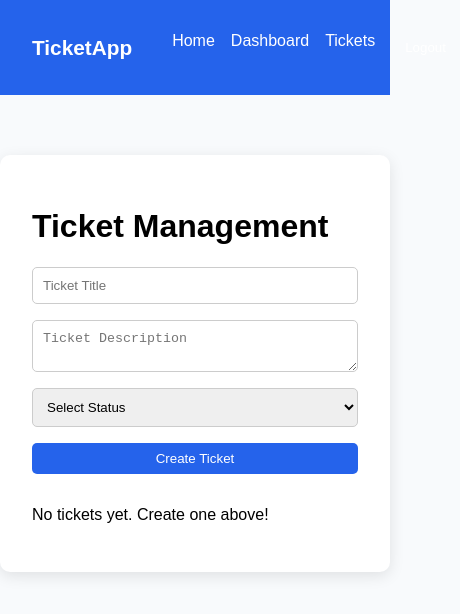
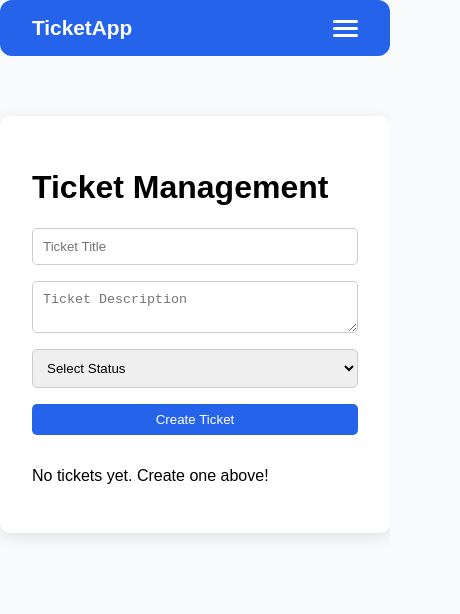
Before and after one commit to GIGOMEDIA/vue-ticket, a Vue app: page /tickets in a window 390 px wide. Shown: the top 614 px of the page, 460 px wide, since content can reach past the window. Built offline with nearby package versions, Linux system fonts and the light colour scheme; sample sign-in values are in the browser's storage.

Commit message:
Make Navbar responsive and update TicketManagement and router

```diff
--- a/src/components/Navbar.vue
+++ b/src/components/Navbar.vue
@@ -1,17 +1,22 @@
 <template>
   <nav class="navbar">
     <h2 class="logo">TicketApp</h2>
-    <ul class="nav-links">
-      <!-- Home link always visible -->
+
+    <!-- Hamburger Icon for mobile -->
+    <div class="hamburger" @click="toggleMenu">
+      <span :class="{ 'bar1': true, 'change1': menuOpen }"></span>
+      <span :class="{ 'bar2': true, 'change2': menuOpen }"></span>
+      <span :class="{ 'bar3': true, 'change3': menuOpen }"></span>
+    </div>
+
+    <ul :class="['nav-links', { 'nav-active': menuOpen }]">
       <li><router-link to="/">Home</router-link></li>
 
-      <!-- Show these only if NOT logged in -->
       <template v-if="!isAuthenticated">
         <li><router-link to="/login">Login</router-link></li>
         <li><router-link to="/signup">Signup</router-link></li>
       </template>
 
-      <!-- Show these only if logged in -->
       <template v-else>
         <li><router-link to="/dashboard">Dashboard</router-link></li>
         <li><router-link to="/tickets">Tickets</router-link></li>
@@ -26,22 +31,21 @@ export default {
   name: "Navbar",
   data() {
     return {
-      isAuthenticated: !!localStorage.getItem("ticketapp_session")
+      isAuthenticated: !!localStorage.getItem("ticketapp_session"),
+      menuOpen: false, // controls hamburger menu
     };
   },
-  watch: {
-    // Watch localStorage for changes (e.g., login/logout)
-    isAuthenticated() {
-      this.isAuthenticated = !!localStorage.getItem("ticketapp_session");
-    }
-  },
   methods: {
+    toggleMenu() {
+      this.menuOpen = !this.menuOpen;
+    },
     logout() {
       localStorage.removeItem("ticketapp_session");
       this.isAuthenticated = false;
       this.$router.push("/login");
-    }
-  }
+      this.menuOpen = false; // close menu on logout
+    },
+  },
 };
 </script>
 
@@ -54,29 +58,78 @@ export default {
   color: white;
   padding: 1rem 2rem;
   border-radius: 12px;
+  position: relative;
 }
 
-.logo {
-  font-size: 1.5rem;
-  font-weight: bold;
+/* Hamburger */
+.hamburger {
+  display: none;
+  flex-direction: column;
+  cursor: pointer;
+  gap: 4px;
+}
+.hamburger span {
+  height: 3px;
+  width: 25px;
+  background: white;
+  border-radius: 2px;
+  transition: all 0.3s ease;
+}
+.bar1.change1 {
+  transform: rotate(-45deg) translate(-5px, 6px);
+}
+.bar2.change2 {
+  opacity: 0;
+}
+.bar3.change3 {
+  transform: rotate(45deg) translate(-5px, -6px);
 }
 
 .nav-links {
   display: flex;
   gap: 1rem;
   list-style: none;
+  transition: max-height 0.3s ease;
 }
 
+/* Responsive */
+@media screen and (max-width: 768px) {
+  .hamburger {
+    display: flex;
+  }
+  .nav-links {
+    position: absolute;
+    top: 70px;
+    right: 0;
+    background: #2563eb;
+    flex-direction: column;
+    width: 100%;
+    max-height: 0;
+    overflow: hidden;
+    border-radius: 0 0 12px 12px;
+  }
+  .nav-links.nav-active {
+    max-height: 500px; /* enough to show all items */
+  }
+  .nav-links li {
+    text-align: center;
+    margin: 1rem 0;
+  }
+}
+
+/* Other existing styles */
+.logo {
+  font-size: 1.5rem;
+  font-weight: bold;
+}
 .nav-links a {
   color: white;
   text-decoration: none;
   font-weight: 500;
 }
-
 .nav-links a.router-link-active {
   border-bottom: 2px solid white;
 }
-
 .logout-btn {
   background: #ef4444;
   border: none;
--- a/src/router/index.js
+++ b/src/router/index.js
@@ -6,7 +6,7 @@ import Dashboard from '../views/Dashboard.vue'
 import TicketManagement from '../views/TicketManagement.vue'
 
 const routes = [
-  { path: '/', redirect: '/login' },
+  { path: '/', redirect: '/login' }, // default to login
   { path: '/login', name: 'Login', component: Login },
   { path: '/signup', name: 'Signup', component: Signup },
   { path: '/home', name: 'Home', component: Home, meta: { requiresAuth: true } },
@@ -21,11 +21,14 @@ const router = createRouter({
 
 // Route Guard
 router.beforeEach((to, from, next) => {
-  const isAuthenticated = localStorage.getItem('ticketapp_session')
-  if (to.meta.requiresAuth && !isAuthenticated) {
+  const isAuthenticated = !!localStorage.getItem('ticketapp_session')
+
+  if ((to.path === '/login' || to.path === '/signup') && isAuthenticated) {
+    // logged-in users should go to home
+    next('/home')
+  } else if (to.meta.requiresAuth && !isAuthenticated) {
+    // unauthenticated users trying to access protected routes
     next('/login')
-  } else if ((to.path === '/login' || to.path === '/signup') && isAuthenticated) {
-    next('/home') // redirect logged-in users
   } else {
     next()
   }
--- a/src/views/TicketManagement.vue
+++ b/src/views/TicketManagement.vue
@@ -1,9 +1,17 @@
 <template>
   <div>
-    <!-- Navbar -->
+    <!-- Responsive Navbar -->
     <nav class="navbar">
       <div class="logo">TicketApp</div>
-      <ul class="nav-links">
+
+      <!-- Hamburger -->
+      <div class="hamburger" @click="toggleMenu">
+        <span :class="{ 'bar1': true, 'change1': menuOpen }"></span>
+        <span :class="{ 'bar2': true, 'change2': menuOpen }"></span>
+        <span :class="{ 'bar3': true, 'change3': menuOpen }"></span>
+      </div>
+
+      <ul :class="['nav-links', { 'nav-active': menuOpen }]">
         <li><router-link to="/home">Home</router-link></li>
         <li><router-link to="/dashboard">Dashboard</router-link></li>
         <li><router-link to="/tickets">Tickets</router-link></li>
@@ -55,14 +63,11 @@ export default {
   data() {
     return {
       tickets: [],
-      form: {
-        title: '',
-        description: '',
-        status: ''
-      },
+      form: { title: '', description: '', status: '' },
       editIndex: null,
       error: '',
-      success: ''
+      success: '',
+      menuOpen: false
     }
   },
   created() {
@@ -70,6 +75,9 @@ export default {
     this.tickets = storedTickets
   },
   methods: {
+    toggleMenu() {
+      this.menuOpen = !this.menuOpen;
+    },
     saveTickets() {
       localStorage.setItem('ticketapp_tickets', JSON.stringify(this.tickets))
     },
@@ -124,6 +132,8 @@ export default {
   background: #2563eb;
   padding: 1rem 2rem;
   color: white;
+  position: relative;
+  border-radius: 12px;
 }
 
 .navbar .logo {
@@ -135,10 +145,11 @@ export default {
   display: flex;
   gap: 1rem;
   list-style: none;
+  transition: max-height 0.3s ease;
 }
 
-.nav-links li a,
-.nav-links li button {
+.nav-links a,
+.nav-links button {
   color: white;
   text-decoration: none;
   background: none;
@@ -147,9 +158,49 @@ export default {
   font-weight: 500;
 }
 
-.nav-links li button:hover,
+.nav-links a.router-link-active {
+  border-bottom: 2px solid white;
+}
+
+button:hover,
 .nav-links li a:hover {
   text-decoration: underline;
+}
+
+/* Hamburger */
+.hamburger {
+  display: none;
+  flex-direction: column;
+  gap: 4px;
+  cursor: pointer;
+}
+.hamburger span {
+  width: 25px;
+  height: 3px;
+  background: white;
+  border-radius: 2px;
+  transition: all 0.3s ease;
+}
+.bar1.change1 { transform: rotate(-45deg) translate(-5px,6px); }
+.bar2.change2 { opacity: 0; }
+.bar3.change3 { transform: rotate(45deg) translate(-5px,-6px); }
+
+/* Responsive */
+@media screen and (max-width: 768px) {
+  .hamburger { display: flex; }
+  .nav-links {
+    flex-direction: column;
+    position: absolute;
+    top: 70px;
+    right: 0;
+    background: #2563eb;
+    width: 100%;
+    max-height: 0;
+    overflow: hidden;
+    border-radius: 0 0 12px 12px;
+  }
+  .nav-links.nav-active { max-height: 500px; }
+  .nav-links li { text-align: center; margin: 1rem 0; }
 }
 
 /* Ticket Section */
@@ -198,17 +249,9 @@ export default {
   font-size: 0.9rem;
 }
 
-.status.open {
-  background: #16a34a;
-}
-
-.status.in_progress {
-  background: #f59e0b;
-}
-
-.status.closed {
-  background: #6b7280;
-}
+.status.open { background: #16a34a; }
+.status.in_progress { background: #f59e0b; }
+.status.closed { background: #6b7280; }
 
 .actions {
   margin-top: 10px;
```
